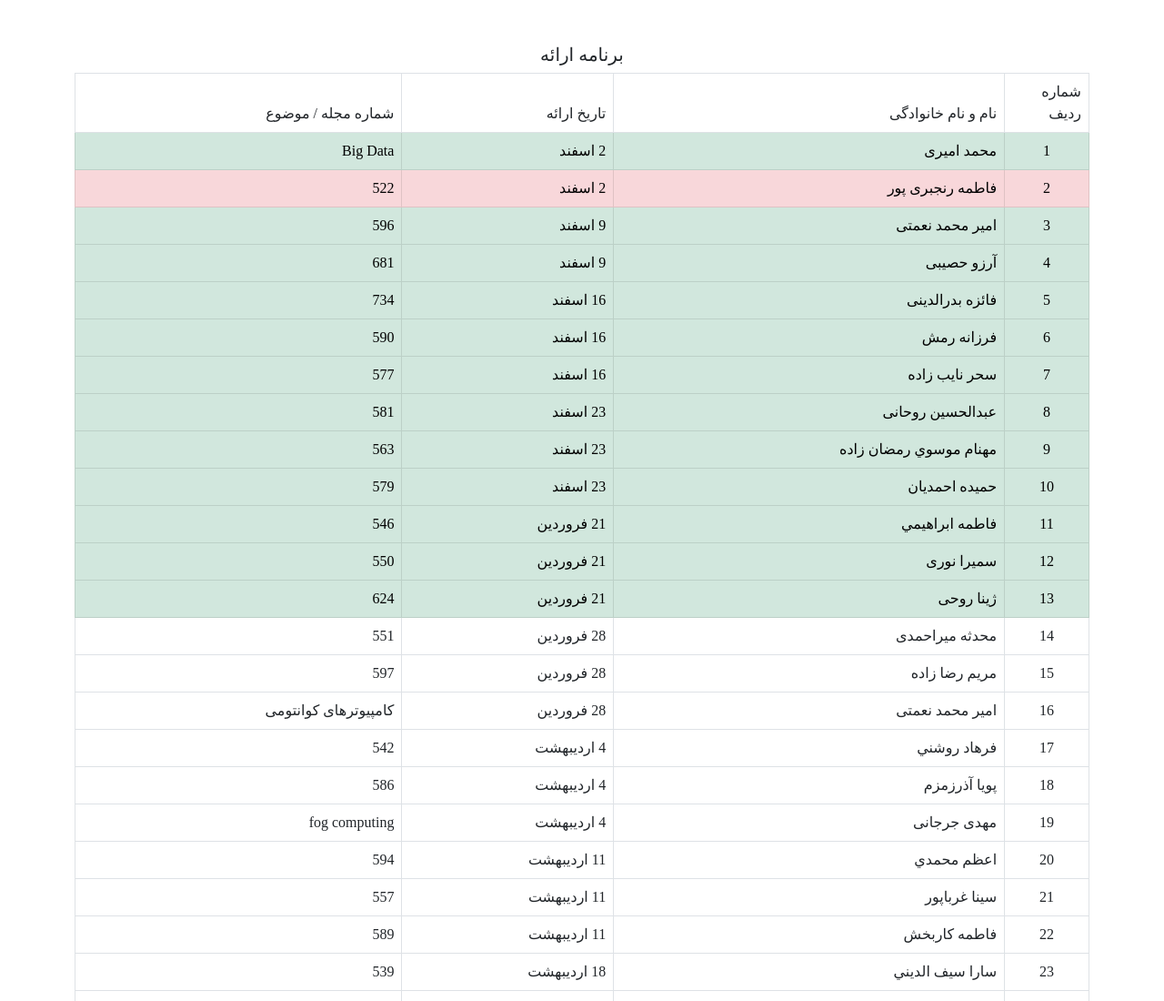
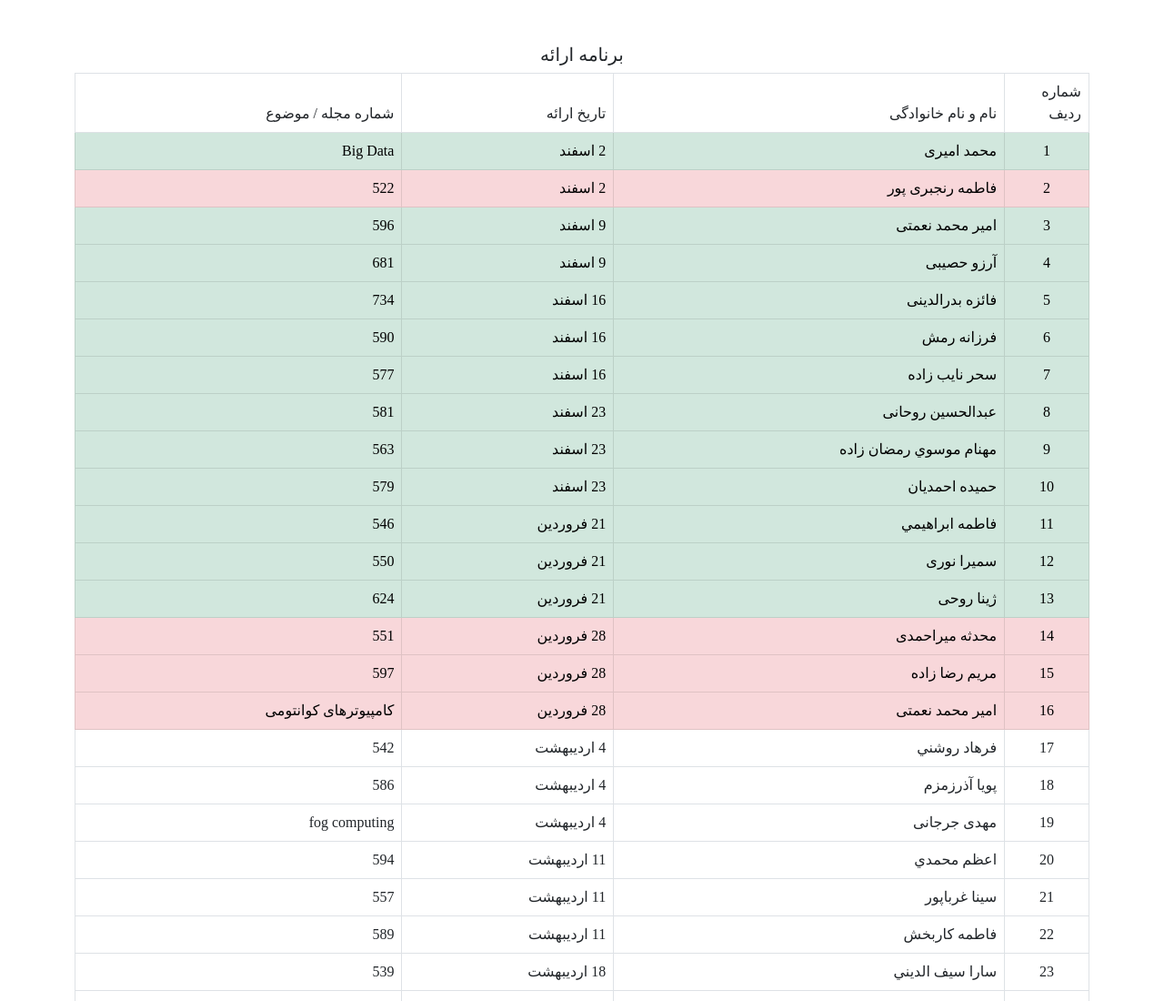
Before and after one commit to kingramx/it-class.github.io, a plain HTML site: page index.html in a window 1280 px wide. Shown: the top 1100 px of the page at 91% size. Drawn offline with nearby package versions, Linux system fonts and the light colour scheme; a web font is replaced by a local one.

Commit message:
Update index.html

```diff
--- a/index.html
+++ b/index.html
@@ -106,19 +106,19 @@
                     <td>21 فروردین</td>
                     <td>624</td>
                 </tr>
-                <tr>
+                <tr class="table-danger">
                     <td class="text-center">14</td>
                     <td>محدثه میراحمدی</td>
                     <td>28 فروردین</td>
                     <td>551</td>
                 </tr>
-                <tr>
+                <tr class="table-danger">
                     <td class="text-center">15</td>
                     <td>مریم رضا زاده</td>
                     <td>28 فروردین</td>
                     <td>597</td>
                 </tr>
-                <tr>
+                <tr class="table-danger">
                     <td class="text-center">16</td>
                     <td>امیر محمد نعمتی</td>
                     <td>28 فروردین</td>
```
